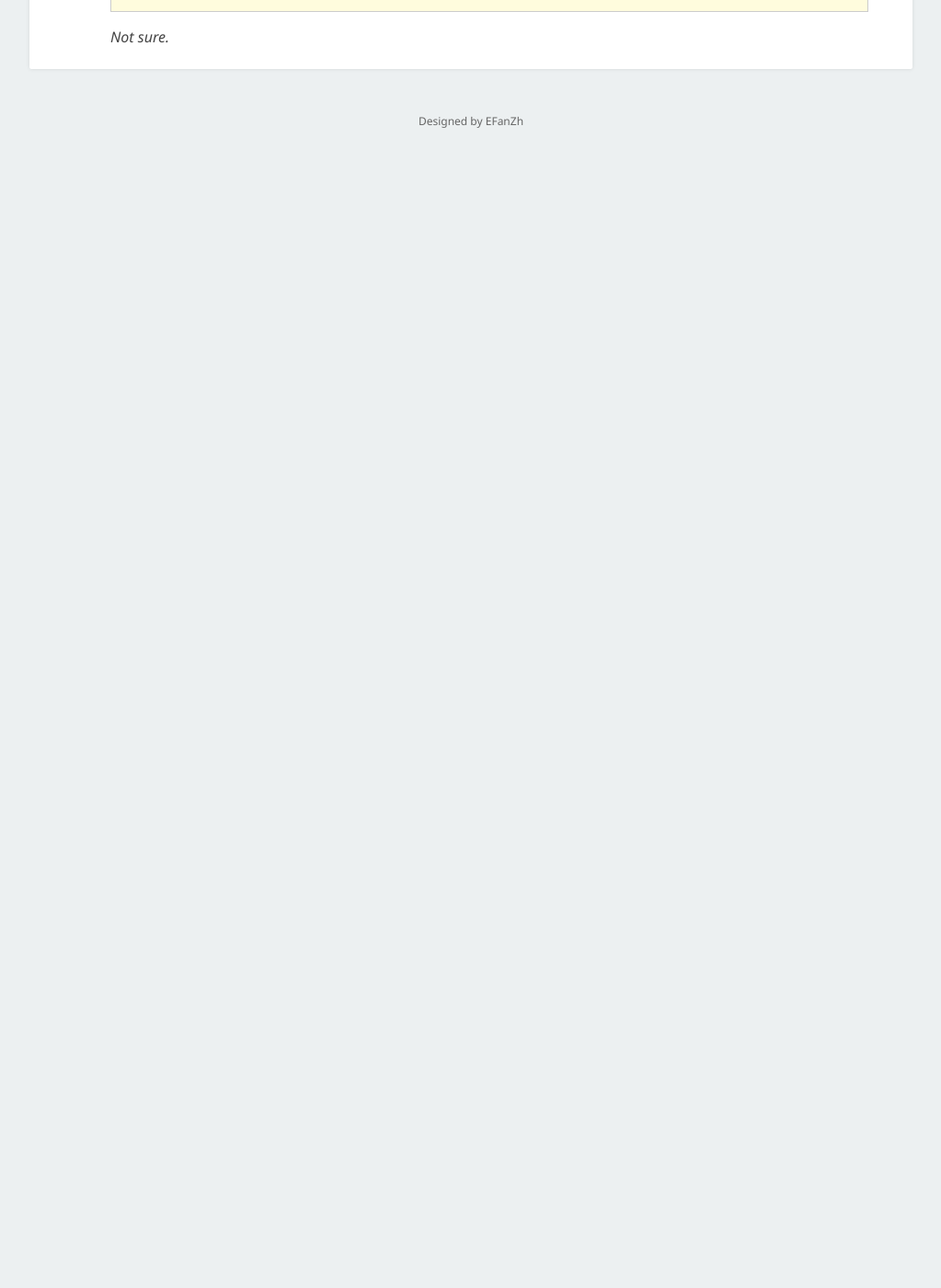
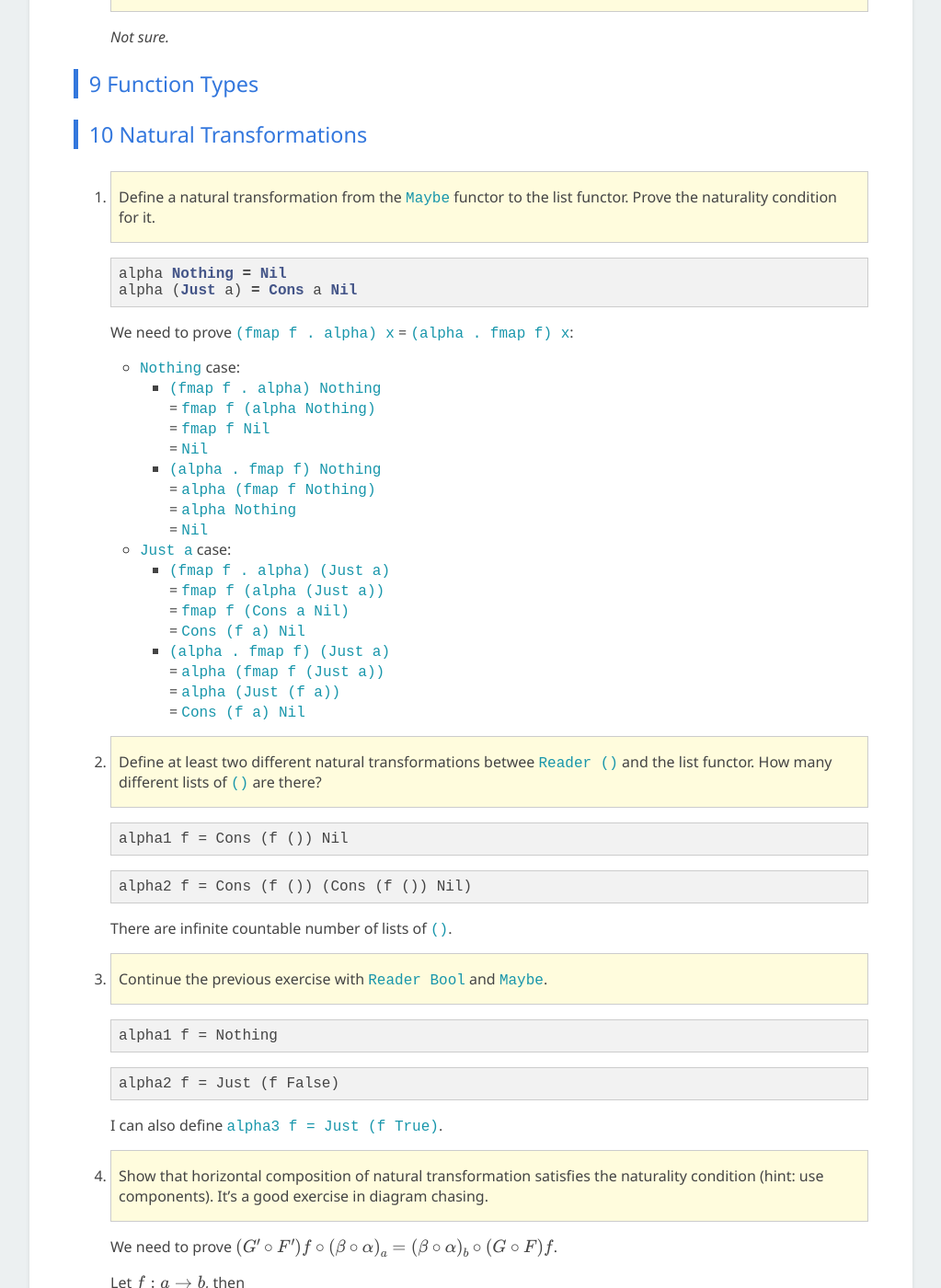
Before and after one commit to EFanZh/efanzh.github.io, a Jekyll site: the page built from _posts/2018-09-10-category-theory-for-programmers-challenges.md, in a window 1280 px wide and 1400 px high, scrolled down 12000 px. Shown: the whole window at 92% size, without its empty margins (128-1151 px from the left). Built offline with Jekyll 4.4.1, drawn with Linux system fonts in a browser that asks for light colours; formulas are drawn with MathJax 3; before the commit the page ends 12188 px from its top, so only the background shows below that; some of the changed text lies outside the part shown.

Commit message:
Add CTfP challenges from chapter 10

````diff
--- a/_posts/2018-09-10-category-theory-for-programmers-challenges.md
+++ b/_posts/2018-09-10-category-theory-for-programmers-challenges.md
@@ -1,4 +1,5 @@
 ---
+enable_mathjax: true
 ---
 
 # Category Theory for Programmers Challenges
@@ -490,3 +491,94 @@
    > you redesign this data type to make it so?
 
    *Not sure.*
+
+### 9 Function Types
+
+### 10 Natural Transformations
+
+1. > Define a natural transformation from the `Maybe` functor to the list functor. Prove the naturality condition for
+   > it.
+
+   ```haskell
+   alpha Nothing = Nil
+   alpha (Just a) = Cons a Nil
+   ```
+
+   We need to prove `(fmap f . alpha) x` = `(alpha . fmap f) x`:
+
+   - `Nothing` case:
+     - `(fmap f . alpha) Nothing`\
+       = `fmap f (alpha Nothing)`\
+       = `fmap f Nil`\
+       = `Nil`
+     - `(alpha . fmap f) Nothing`\
+       = `alpha (fmap f Nothing)`\
+       = `alpha Nothing`\
+       = `Nil`
+   - `Just a` case:
+     - `(fmap f . alpha) (Just a)`\
+       = `fmap f (alpha (Just a))`\
+       = `fmap f (Cons a Nil)`\
+       = `Cons (f a) Nil`
+     - `(alpha . fmap f) (Just a)`\
+       = `alpha (fmap f (Just a))`\
+       = `alpha (Just (f a))`\
+       = `Cons (f a) Nil`
+2. > Define at least two different natural transformations betwee `Reader ()` and the list functor. How many different
+   > lists of `()` are there?
+
+   ```Haskell
+   alpha1 f = Cons (f ()) Nil
+   ```
+
+   ```Haskell
+   alpha2 f = Cons (f ()) (Cons (f ()) Nil)
+   ```
+
+   There are infinite countable number of lists of `()`.
+3. > Continue the previous exercise with `Reader Bool` and `Maybe`.
+
+   ```Haskell
+   alpha1 f = Nothing
+   ```
+
+   ```Haskell
+   alpha2 f = Just (f False)
+   ```
+
+   I can also define `alpha3 f = Just (f True)`.
+4. > Show that horizontal composition of natural transformation satisfies the naturality condition (hint: use
+   > components). Itʼs a good exercise in diagram chasing.
+
+   We need to prove $\left(G' \circ F'\right) f \circ \left(β \circ α\right)_a = \left(β \circ α\right)_b \circ \left(G \circ F\right) f$.
+
+   Let $f : a → b$, then\
+   $\left(\left(G' \circ F'\right) f \circ \left(β \circ α\right)_a\right) \left(\left(G \circ F\right) a\right) = \left(\left(G' \circ F'\right) f\right) \left(\left(G' \circ F'\right) a\right) = \left(G' \circ F'\right) b$,
+   Also, \
+   $\left(\left(β \circ α\right)_b \circ \left(G \circ F\right) f\right) \left(\left(G \circ F\right) a\right) = \left(β \circ α\right)_b \left(\left(G \circ F\right) b\right) = \left(G' \circ F'\right) b$.
+
+5. > Write a short essay about how you may enjoy writing down the evident diagrams needed to prove the interchange law.
+
+   What?
+6. > Create a few test cases for the opposite naturality condition of transformations between different `Op` functors.
+   > Hereʼs one choice:
+   >
+   > ```haskell
+   > op :: Op Bool Int
+   > op = Op (\x -> x > 0)
+   > ```
+   >
+   > and
+   >
+   > ```haskell
+   > f :: String -> Int
+   > f x = read x
+   > ```
+
+   ```haskell
+   op2 :: Op () Int
+   op2 = Op (\x -> ())
+
+   g :: String -> Int
+   g x = read x
+   ```
````
